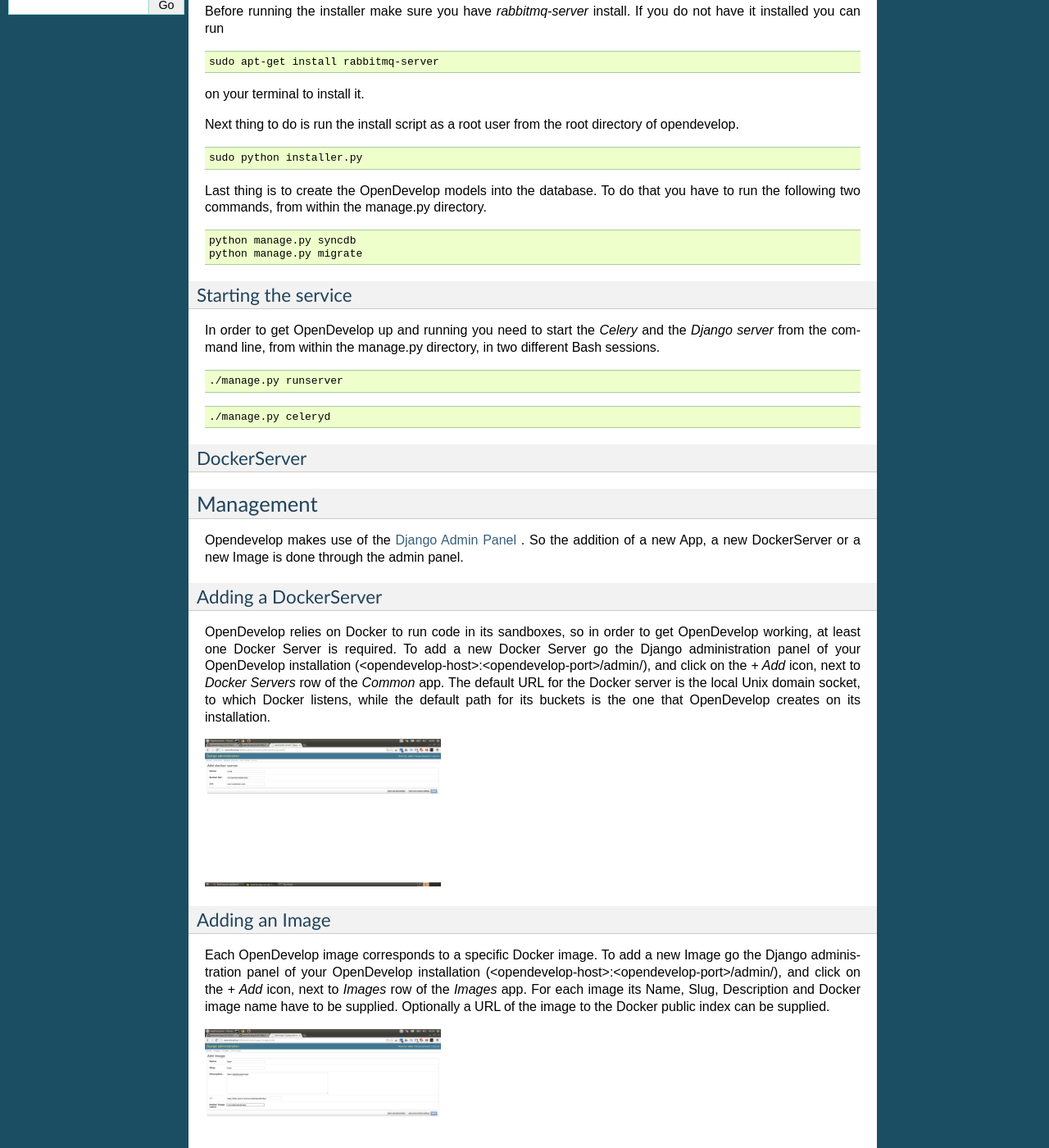
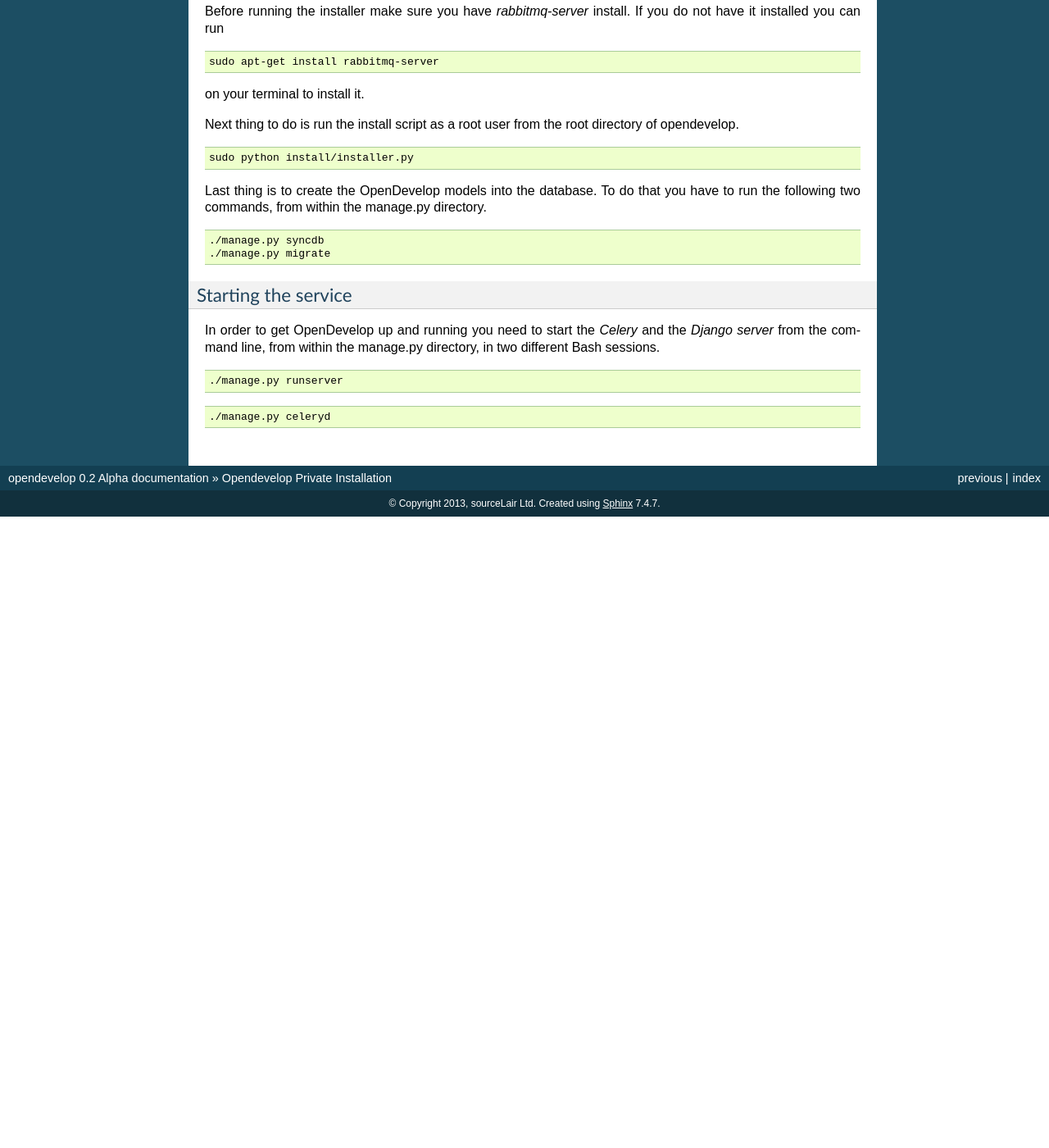
Before and after one commit to opendevelop/opendevelop, a Sphinx documentation site: the page built from docs/install.rst, in a window 1280 px wide and 1400 px high, scrolled down 398 px. Shown: the whole window at 82% size. Built offline with Sphinx 7.4.7, drawn with Linux system fonts in a browser that asks for light colours; after the commit the page ends 1028 px from its top, so only the background shows below that; some of the changed text lies outside the part shown.

Commit message:
Removed management from install section

```diff
--- a/docs/install.rst
+++ b/docs/install.rst
@@ -35,15 +35,15 @@
 
 .. code-block:: bash
 
-    sudo python installer.py
+    sudo python install/installer.py
 
 Last thing is to create the OpenDevelop models into the database. To do that you have to run the following
 two commands, from within the manage.py directory.
 
 .. code-block:: bash
 
-    python manage.py syncdb
-    python manage.py migrate
+    ./manage.py syncdb
+    ./manage.py migrate
 
 
 Starting the service
@@ -59,45 +59,3 @@
 .. code-block:: bash
 
     ./manage.py celeryd
-DockerServer
-------------
-
-Management
-===========
-
-Opendevelop makes use of the
-`Django Admin Panel <https://docs.djangoproject.com/en/dev/ref/contrib/admin/>`_
-. So the addition of a new App, a new DockerServer or a new Image is done through
-the admin panel.
-
-Adding a DockerServer
-----------------------
-
-OpenDevelop relies on Docker to run code in its sandboxes, so in order to get OpenDevelop working, at least
-one Docker Server is required. To add a new Docker Server go the Django administration panel of your
-OpenDevelop installation (<opendevelop-host>:<opendevelop-port>/admin/), and click on the *+ Add* icon,
-next to *Docker Servers* row of the *Common* app. The default URL for the Docker server is the local Unix domain
-socket, to which Docker listens, while the default path for its buckets is the one that OpenDevelop creates on
-its installation.
-
-.. image:: images/add-docker-server.png
-    :target: _images/add-docker-server.png
-    :scale: 20 %
-
-Adding an Image
-----------------
-
-Each OpenDevelop image corresponds to a specific Docker image. To add a new Image go the Django administration panel of your
-OpenDevelop installation (<opendevelop-host>:<opendevelop-port>/admin/), and click on the *+ Add* icon,
-next to *Images* row of the *Images* app. For each image its Name, Slug, Description and Docker image name have to be supplied.
-Optionally a URL of the image to the Docker public index can be supplied.
-
-.. image:: images/add-image.png
-    :target: _images/add-image.png
-    :scale: 20 %
-
-Adding an App
--------------
-.. image:: images/add-app.png
-    :target: _images/add-app.png
-    :scale: 20 %
```
Also changed, not shown: docs/images/add-app.png (deleted), docs/images/add-docker-server.png (deleted), docs/images/add-image.png (deleted).
